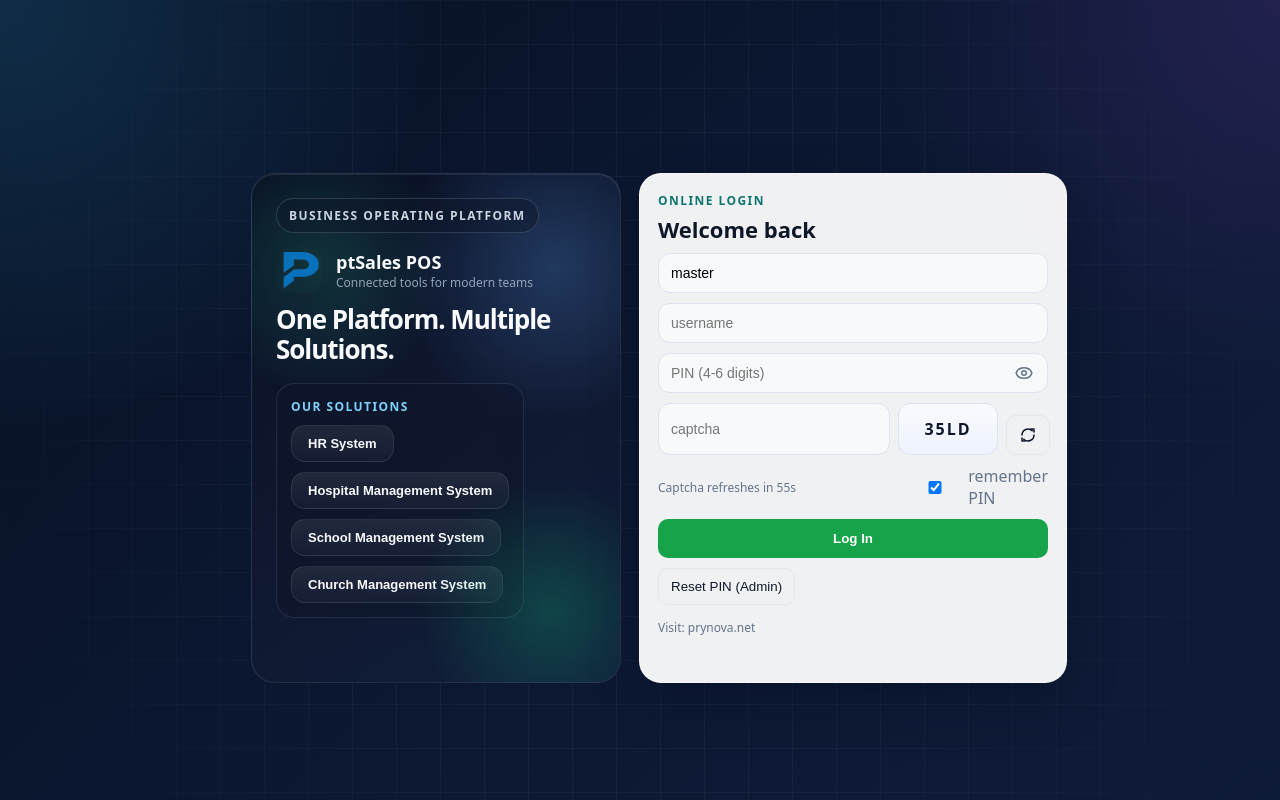
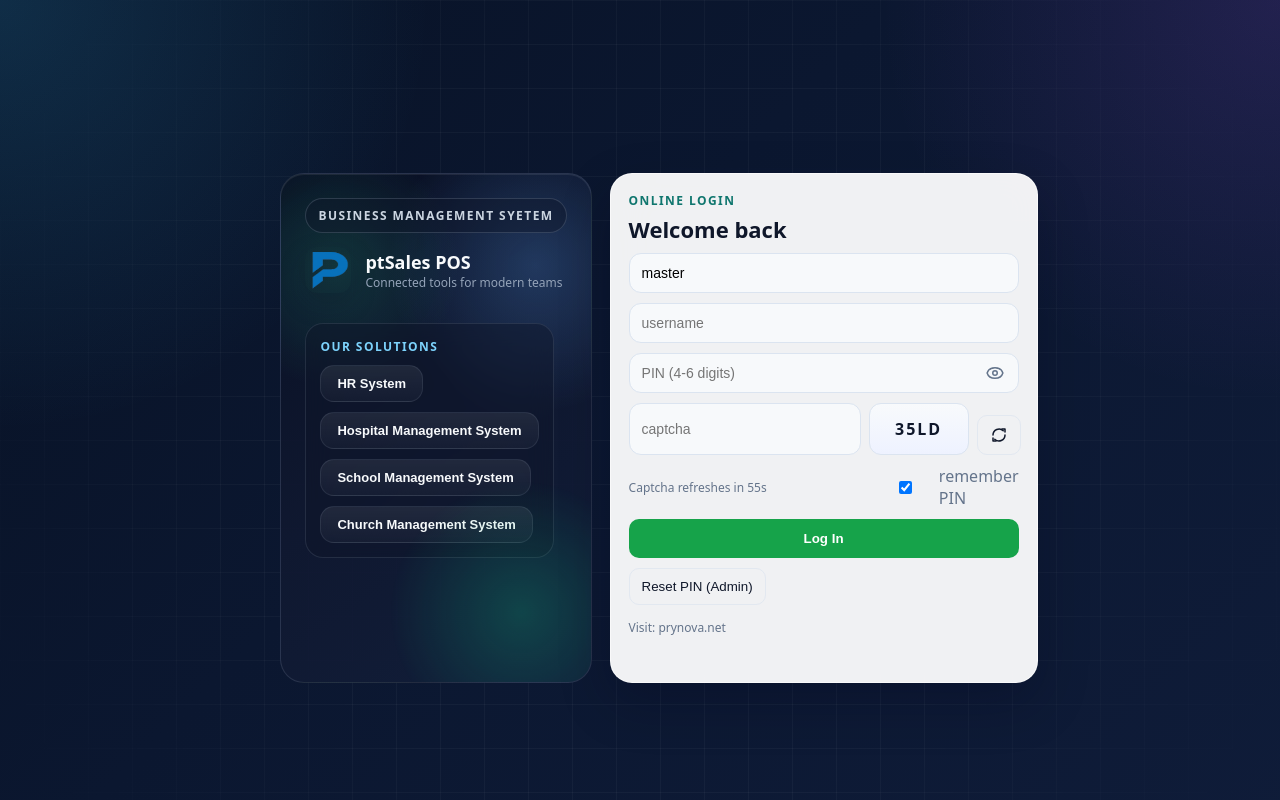
Before and after one commit to hodalor/hodalor-PTSALES-POS-V2-multi-ternant, a React (Create React App) app: page /login in a window 1280 px wide. Built offline with nearby package versions, Linux system fonts and the light colour scheme.

Commit message:
docs(login-page): clear hero heading text

```diff
--- a/src/pages/LoginPage.js
+++ b/src/pages/LoginPage.js
@@ -633,7 +633,7 @@
     <div className="login-page">
       <div className="login-shell">
         <section className="login-hero">
-          <div className="login-hero-badge">{t('Business Operating Platform')}</div>
+          <div className="login-hero-badge">{t('Business Management Syetem')}</div>
           <div className="login-brand login-brand--hero">
             <img src="/logo512.png" alt="logo" />
             <div>
@@ -642,7 +642,7 @@
             </div>
           </div>
           <div className="login-hero-copy">
-            <h1>{t('One Platform. Multiple Solutions.')}</h1>
+            <h1>{t('')}</h1>
           </div>
           <div className="login-solution-panel">
             <div className="login-solution-heading">
@@ -769,7 +769,7 @@
               </>
             ) : null}
           </div>
-          <div className="login-visit-link-wrap">
+          <div className="login-visit-link-wrap" style={{textDecorationColor:"blue"}}>
             <a
               className="login-visit-link"
               href="https://prynova.net"
```
